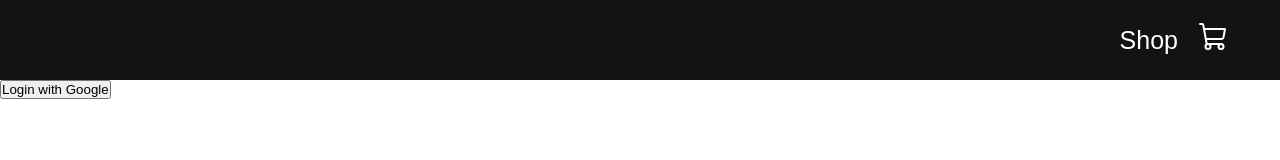
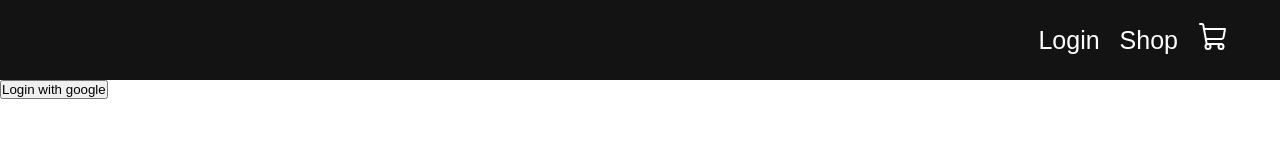
Before and after one commit to DeeepAK9007/shopping_web, a React (Vite) app: page /login in a window 1280 px wide. Shown: the top 160 px of the page. Built offline with nearby package versions, Linux system fonts and the light colour scheme; no server answers.

Commit message:
login page added to navbar

```diff
--- a/package.json
+++ b/package.json
@@ -13,8 +13,7 @@
     "firebase": "^10.8.1",
     "phosphor-react": "^1.4.1",
     "react": "^18.2.0",
-    "react-dom": "^18.2.0",
-    "react-router-dom": "^6.22.3"
+    "react-dom": "^18.2.0"
   },
   "devDependencies": {
     "@types/react": "^18.2.56",
@@ -24,6 +23,7 @@
     "eslint-plugin-react": "^7.33.2",
     "eslint-plugin-react-hooks": "^4.6.0",
     "eslint-plugin-react-refresh": "^0.4.5",
+    "react-router-dom": "^6.22.3",
     "vite": "^5.1.4"
   }
 }
--- a/src/App.jsx
+++ b/src/App.jsx
@@ -16,8 +16,8 @@ function App()
                 <Router>
                 <Navbar />
                     <Routes>
+                        <Route path="/" element={<Shop />} />
                         <Route path="/login" element={<Login />} />
-                        <Route path="/" element={<Shop />} />
                         <Route path="/cart" element={<Cart />} />
                     </Routes>
                 </Router>
--- a/src/components/navbar.jsx
+++ b/src/components/navbar.jsx
@@ -7,6 +7,7 @@
     return (
       <div className='navbar'>
         <div className='links'>
+            <Link to="/Login">Login</Link>
             <Link to="/">Shop</Link>
             <Link to="/cart">
                 <ShoppingCart size={32}></ShoppingCart>
--- a/src/pages/login/login.jsx
+++ b/src/pages/login/login.jsx
@@ -17,6 +17,6 @@ export default function Login () {
     }
 
     return (
-        <button onClick={handleLogin}>Login with Google</button>
+        <button onClick={handleLogin}>Login with google</button>
     )
 }
```
Also changed, not shown: 1 other file (tests, documents, lock files or other folders).
